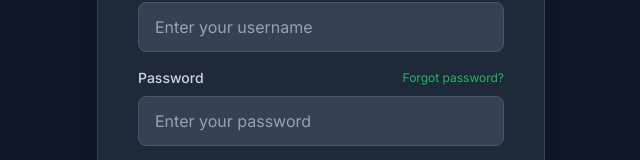
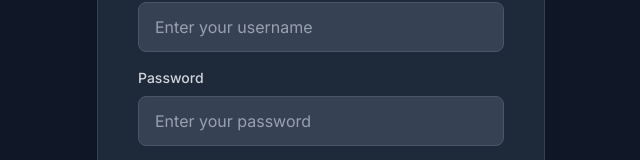
Before and after one commit to M-shamir/fitarena-frontend, a Next.js app: page /trainer/login in a window 1280 px wide. Shown: the part 354-514 px from the top of the page, without its empty margins (319-959 px from the left). Built offline with nearby package versions, Linux system fonts and the light colour scheme; no server answers.

Commit message:
fix:in trainer login

```diff
--- a/src/app/trainer/login/page.tsx
+++ b/src/app/trainer/login/page.tsx
@@ -122,9 +122,9 @@ export default function TrainerLogin() {
               <div>
                 <div className="flex items-center justify-between mb-2">
                   <label htmlFor="password" className="block text-sm font-medium text-gray-300">Password</label>
-                  <Link href="/trainer/forgot-password" className="text-xs text-[#22b664] hover:text-[#1da058] transition duration-200">
+                  {/* <Link href="/trainer/forgot-password" className="text-xs text-[#22b664] hover:text-[#1da058] transition duration-200">
                     Forgot password?
-                  </Link>
+                  </Link> */}
                 </div>
                 <input
                   id="password"
```
